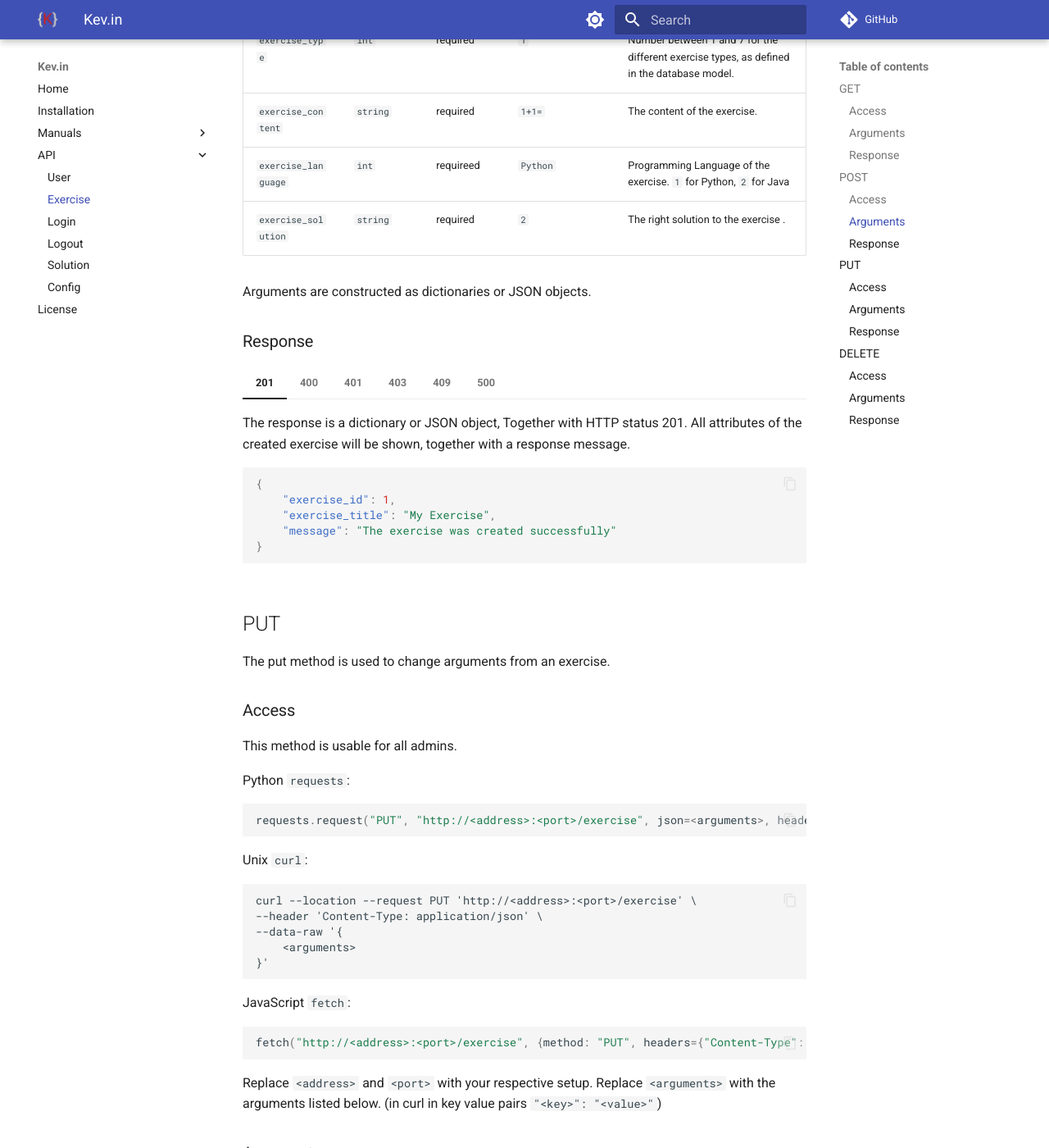
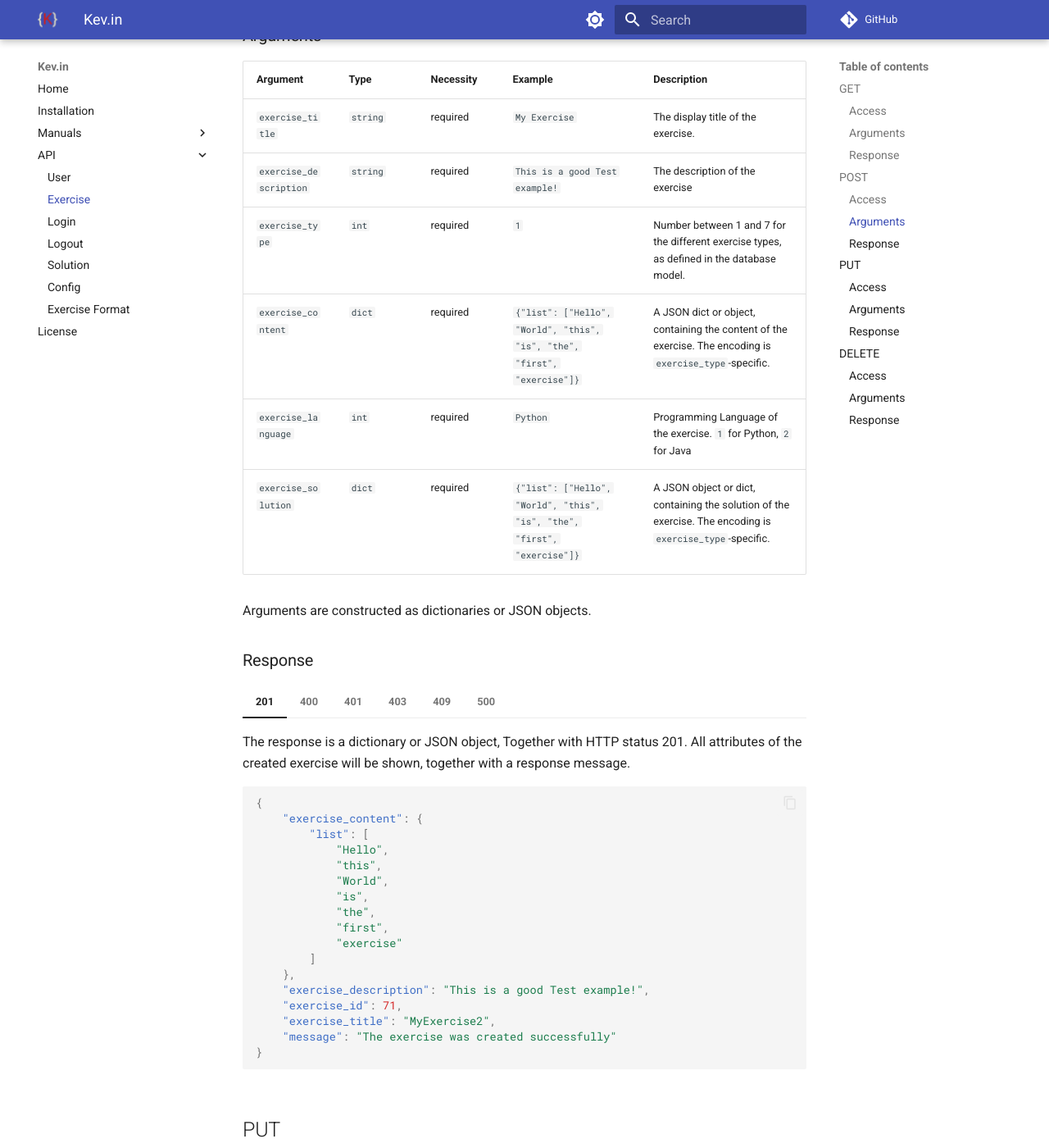
Before and after one commit to mlinke-ai/kev_in, an MkDocs documentation site: the page built from docs/api/exercise.md, in a window 1280 px wide and 1400 px high, scrolled down 3399 px. Shown: the whole window at 82% size. Built offline with MkDocs 1.6.1 and Material for MkDocs 9.7.7, drawn with Linux system fonts in a browser that asks for light colours; comment, search, counter and statistics services are not loaded; some of the changed text lies outside the part shown.

Commit message:
Merged 'develop' into 'dev-pagination'

````diff
--- a/docs/api/exercise.md
+++ b/docs/api/exercise.md
@@ -50,12 +50,12 @@ Replace `<URLarguments>` with key value pairs in the form `key=value`(key is the
 | `exercise_title` | `string` | optional | `My Exercise` | The display title of the exercise. |
 | `exercise_description` | `string` | optional | `This is a good Test example!` | The description of the exercise
 | `exercise_type` | `int` | optional | `SyntaxExercise` | The type of the exercise: `1` for GapTextExercise, `2` for SyntaxExercise, `3` for ParsonsPuzzleExercise, `4` for FindTheBugExercise, `5` for DocumentationExercise, `6` for OutputExercise, `7` for ProgrammingExercise|
-| `exercise_content` | `string` | optional | `1+1=` | The content of the exercise. |
+| `exercise_content` | `dict` | optional | `{"list": ["Hello", "World", "this", "is", "the", "first", "exercise"]}` | A JSON dict or object, containing the content of the exercise. The encoding is `exercise_type`-specific. |
 | `exercise_offset` | `int` | optional | `1` | The lowest index to return when a page is requested. |
 | `exercise_limit` | `int` | optional | `1` | The size of a page. If a page is requested and `user_limit` is not set `config.MAX_ITEMS_RETURNED` gets used as default value. |
 | `exercise_language` | `int` | optional | `Python` | Programming Language of the exercise. `1` for Python, `2` for Java |
 | `exercise_details` | `bool` | optional | `true` | Query the system for advanced exercise details. |
-| `exercise_solution` | `string` | optional | `2` | The right solution to the exercise. |
+| `exercise_solution` | `dict` | optional | `{"list": ["Hello", "World", "this", "is", "the", "first", "exercise"]}` | A JSON object or dict, containing the solution of the exercise. The encoding is `exercise_type`-specific. |
 
 Arguments are constructed as dictionaries or JSON objects.
 
@@ -70,11 +70,11 @@ NOTE: It is possible that the system returns up to `Config.MAX_ITEMS_RETURNED` i
     ```JSON
     {
         "1": {
-            "exercise_content": "1+1=",
+            "exercise_content": {"list": ["Hello", "World", "this", "is", "the", "first", "exercise"]},
             "exercise_description": "This is a good Test example!",
             "exercise_id": 1,
             "exercise_title": "MyExercise",
-            "exercise_type": "ExerciseType.ParsonsPuzzleExercise"
+            "exercise_type": "ParsonsPuzzleExercise"
         }
     }
     ```
@@ -151,9 +151,9 @@ Replace `<arguments>` with the arguments listed below. (in curl in key value pai
 | `exercise_title` | `string` | required | `My Exercise` | The display title of the exercise. |
 | `exercise_description` | `string` | required | `This is a good Test example!` | The description of the exercise
 | `exercise_type` | `int` | required | `1` | Number between 1 and 7 for the different exercise types, as defined in the database model. |
-| `exercise_content` | `string` | required | `1+1=` | The content of the exercise. |
-| `exercise_language` | `int` | requireed | `Python` | Programming Language of the exercise. `1` for Python, `2` for Java |
-| `exercise_solution` | `string` | required | `2` | The right solution to the exercise . |
+| `exercise_content` | `dict` | required | `{"list": ["Hello", "World", "this", "is", "the", "first", "exercise"]}` | A JSON dict or object, containing the content of the exercise. The encoding is `exercise_type`-specific. |
+| `exercise_language` | `int` | required | `Python` | Programming Language of the exercise. `1` for Python, `2` for Java |
+| `exercise_solution` | `dict` | required | `{"list": ["Hello", "World", "this", "is", "the", "first", "exercise"]}` | A JSON object or dict, containing the solution of the exercise. The encoding is `exercise_type`-specific. |
 
 Arguments are constructed as dictionaries or JSON objects.
 
@@ -165,8 +165,20 @@ Arguments are constructed as dictionaries or JSON objects.
 
     ```JSON
     {
-        "exercise_id": 1,
-        "exercise_title": "My Exercise",
+        "exercise_content": {
+            "list": [
+                "Hello",
+                "this",
+                "World",
+                "is",
+                "the",
+                "first",
+                "exercise"
+            ]
+        },
+        "exercise_description": "This is a good Test example!",
+        "exercise_id": 71,
+        "exercise_title": "MyExercise2",
         "message": "The exercise was created successfully"
     }
     ```
@@ -264,7 +276,6 @@ Replace `<arguments>` with the arguments listed below. (in curl in key value pai
 | `exercise_title` | `string` | optional | `My Exercise` | The display title of the exercise. |
 | `exercise_description` | `string` | optional | `This is a good Test example!` | The description of the exercise
 | `exercise_type` | `int` | optional | `1` | Number between 1 and 7 for the different exercise types, as defined in the database model. |
-| `exercise_content` | `string` | optional | `1+1=` | The content of the exercise. |
 
 Arguments are constructed as dictionaries or JSON objects.
 
--- a/mkdocs.yml
+++ b/mkdocs.yml
@@ -35,6 +35,7 @@ nav:
       - Logout: "api/logout.md"
       - Solution: "api/solution.md"
       - Config: "api/config.md"
+      - Exercise Format: "api/exercise_format.md"
   - License: "license.md"
 plugins:
   - search
````
Also changed, not shown: docs/api/exercise_format.md (added, +157 -0 lines), docs/api/solution.md (+11 -3 lines), 5 other files.
